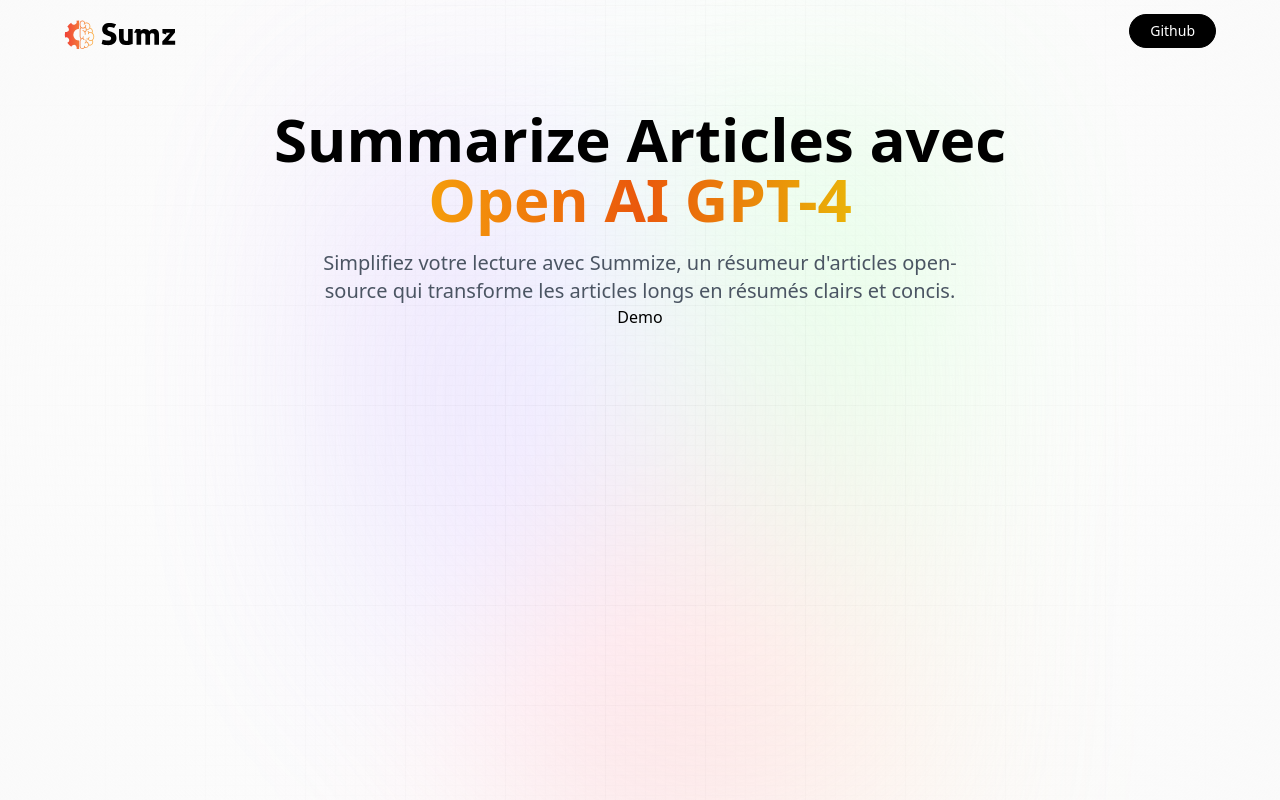
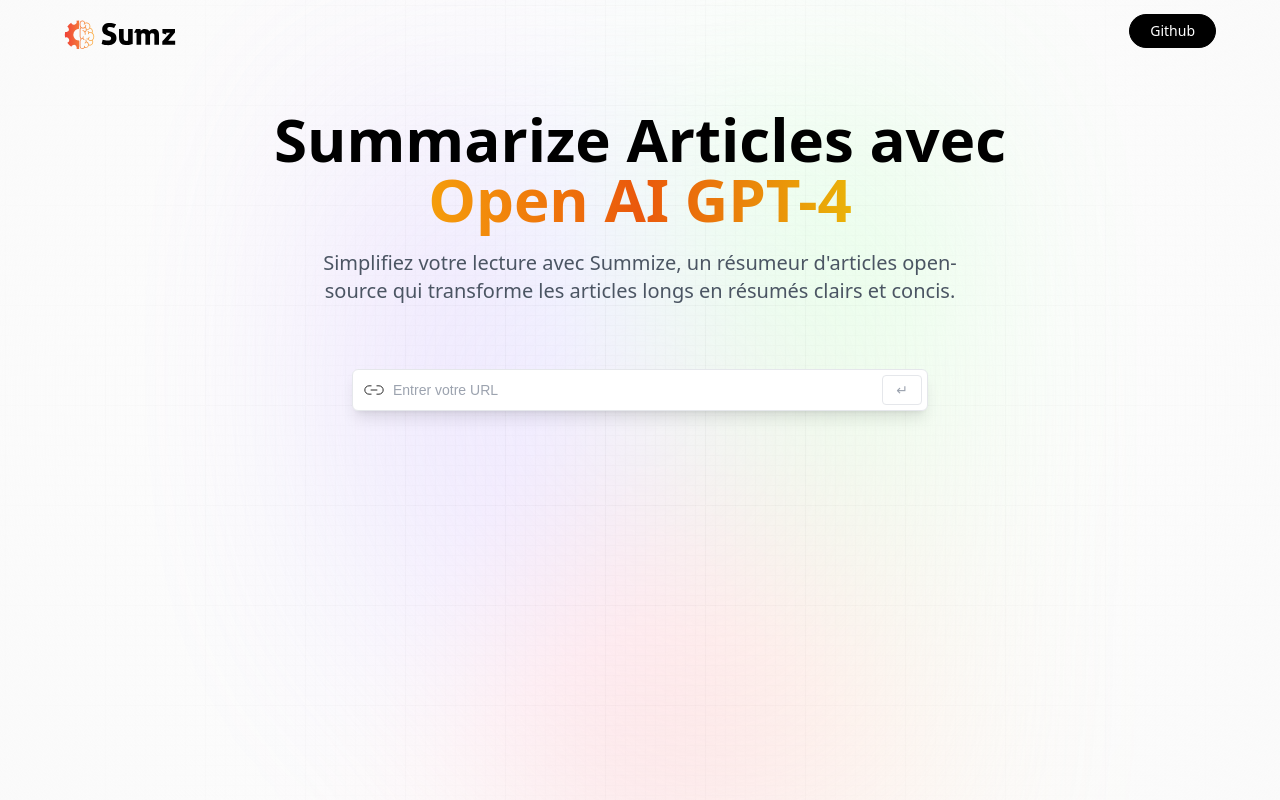
Before and after one commit to RatanaSenpai/ai_summarize, a React (Vite) app: page / in a window 1280 px wide. Built offline with nearby package versions, Linux system fonts and the light colour scheme; a web font is replaced by a local one.

Commit message:
Création du composant Demo permettant aux utilisateurs de soumettre une URL et de recevoir un résumé d'article en cliquant sur le bouton de recherche.

```diff
--- a/src/components/Demo.jsx
+++ b/src/components/Demo.jsx
@@ -1,8 +1,50 @@
-import React from 'react'
+import { useState, useEffect } from 'react';
+
+import { copy, linkIcon, loader, tick } from '../assets';
 
 const Demo = () => {
+  const [article, setArticle] = useState({
+    url:'',
+    summary: '',
+  });
+
+  const handleSubmit = async (e) => {
+    alert('submitted');
+  }
+
   return (
-    <div>Demo</div>
+    <section className='mt-16 w-full max-w-xl'>
+      {/* Search */}
+      <div className='flex flex-col w-full gap-2'>
+        <form
+          className='relative flex justify-center items-center'
+          onSubmit={handleSubmit}
+          >
+          <img src={linkIcon} alt="link_icon" className='absolute left-0 my-2 ml-3 w-5' />
+          <input
+            type="url"
+            placeholder='Entrer votre URL'
+            value={article.url}
+            onChange={(e) => setArticle({...article, url: e.target.value})}
+            required
+            className='url_input peer'
+            />
+
+            <button
+              type='submit'
+              className='submit_btn
+              peer-focus:border-gray-700
+              peer-focus:text-gray-700'
+            >
+              <p>↵</p>
+            </button>
+        </form>
+
+        {/* Browser URL History */}
+      </div>
+
+      {/* Display Results */}
+    </section>
   )
 }
 
```
